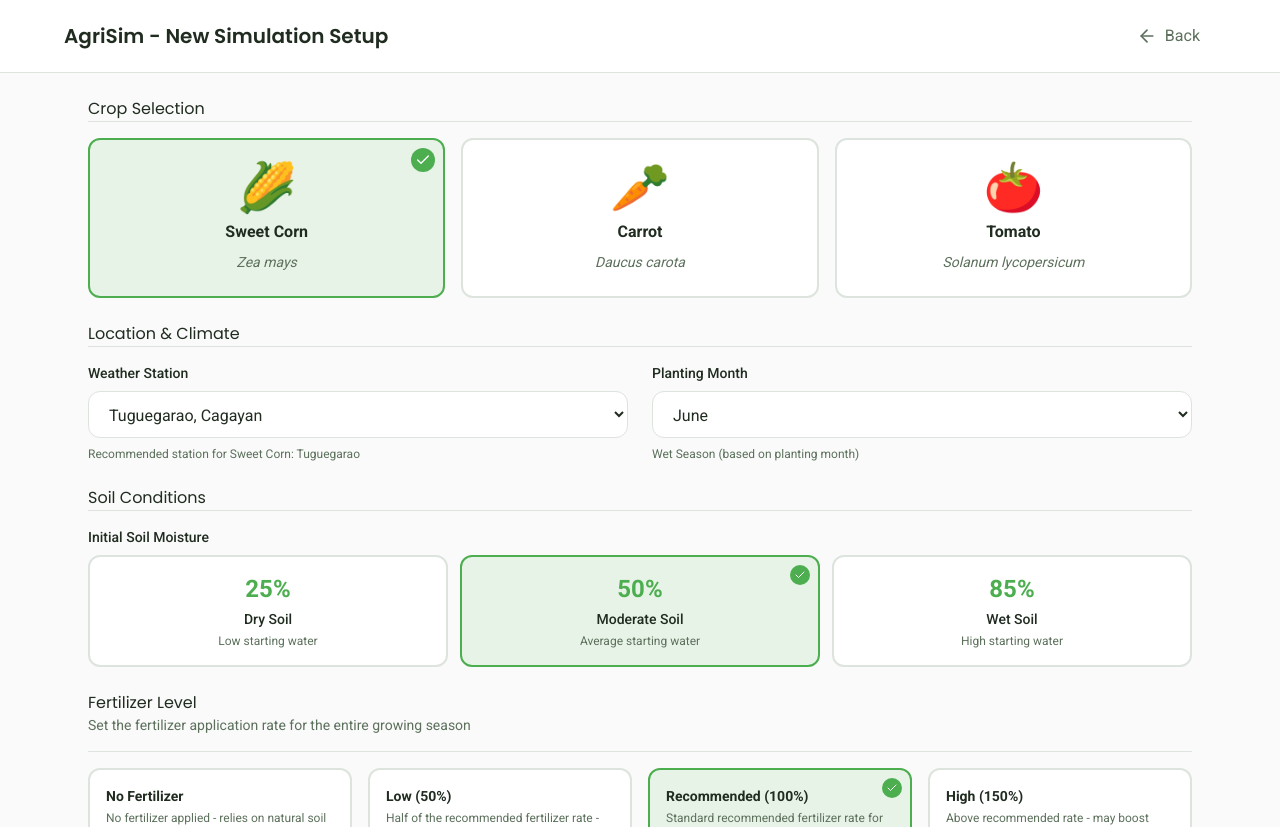
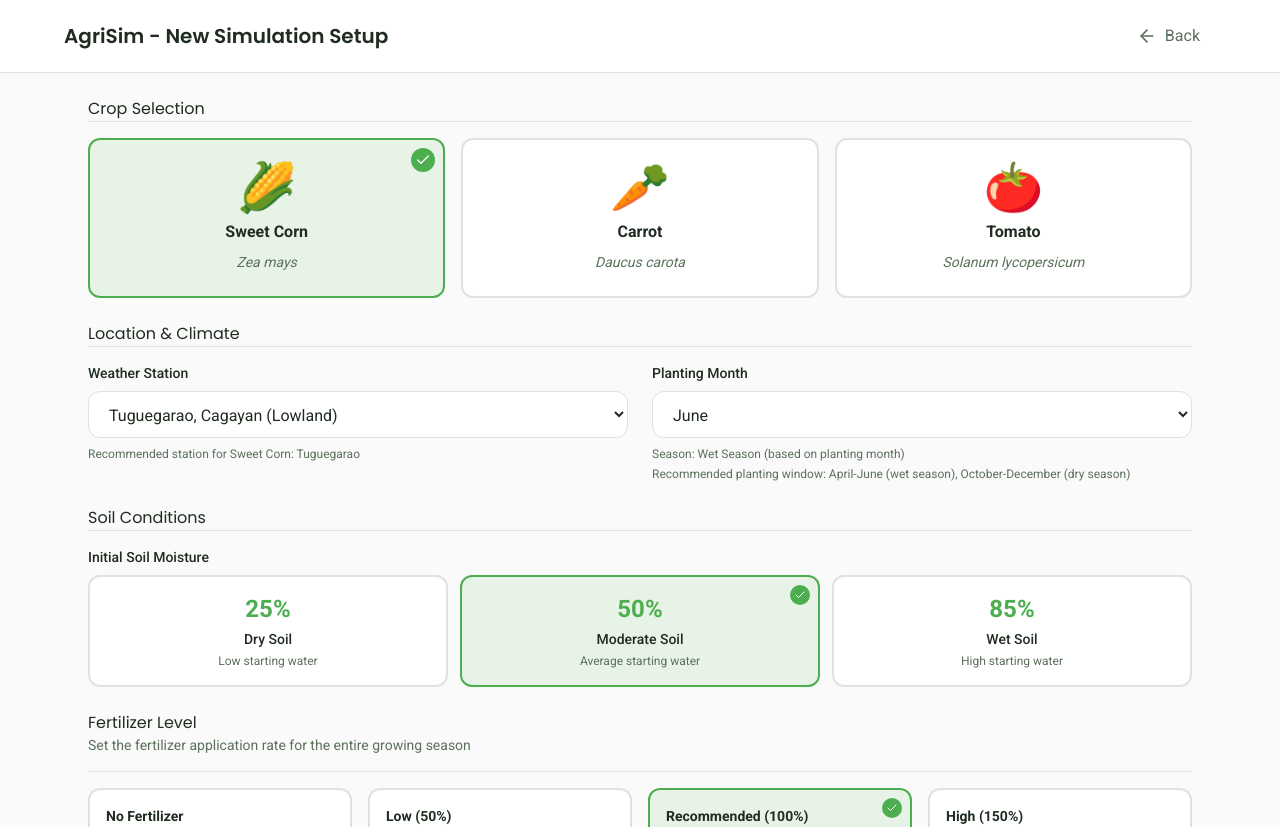
Before and after one commit to scarfniyato/AgriSim-Final, a React (Vite) app in the folder frontend/: page /scenario-setup in a window 1280 px wide. Shown: the top 827 px of the page. Built offline with nearby package versions, Linux system fonts and the light colour scheme; the HTML template or start-up script is replaced by a standard one.

Commit message:
label month

```diff
--- a/frontend/src/components/screens/ScenarioSetup.tsx
+++ b/frontend/src/components/screens/ScenarioSetup.tsx
@@ -16,6 +16,16 @@ const RECOMMENDED_STATION_LABEL_BY_CROP: Record<CropId, string> = {
   sweet_corn: 'Tuguegarao',
   tomato: 'Malaybalay',
   carrot: 'Baguio',
+};
+const WEATHER_STATION_OPTION_LABELS: Record<LocationId, string> = {
+  baguio_benguet: 'Baguio, Benguet (Highland)',
+  malaybalay_bukidnon: 'Malaybalay, Bukidnon (Mid-elevation)',
+  tuguegarao_cagayan: 'Tuguegarao, Cagayan (Lowland)',
+};
+const RECOMMENDED_PLANTING_WINDOW_BY_CROP: Record<CropId, string> = {
+  sweet_corn: 'Recommended planting window: April-June (wet season), October-December (dry season)',
+  carrot: 'Recommended planting window: Year-round in highlands; late October-February in low/mid elevation areas',
+  tomato: 'Recommended planting window: September-January in cooler areas; November-February in lowlands',
 };
 const SCENARIOS: { id: ScenarioId; name: string; description: string }[] = [
   { id: 'baseline', name: 'Recommended Practices (Baseline)', description: 'Standard agricultural practices with optimal management' },
@@ -206,7 +216,9 @@ export default function ScenarioSetup() {
                 className="w-full px-4 py-3 border border-border rounded-lg bg-card text-foreground focus:ring-2 focus:ring-primary focus:border-primary transition-all"
               >
                 {LOCATIONS.map((loc) => (
-                  <option key={loc} value={loc}>{getLocationDisplayName(loc)}</option>
+                  <option key={loc} value={loc}>
+                    {WEATHER_STATION_OPTION_LABELS[loc] ?? getLocationDisplayName(loc)}
+                  </option>
                 ))}
               </select>
               <p className="mt-2 text-xs text-muted-foreground">
@@ -226,7 +238,10 @@ export default function ScenarioSetup() {
                 ))}
               </select>
               <p className="mt-2 text-xs text-muted-foreground">
-                {selectedSeason === 'wet_season' ? 'Wet' : 'Dry'} Season (based on planting month)
+                Season: {selectedSeason === 'wet_season' ? 'Wet Season' : 'Dry Season'} (based on planting month)
+              </p>
+              <p className="mt-1 text-xs text-muted-foreground">
+                {RECOMMENDED_PLANTING_WINDOW_BY_CROP[selectedCrop]}
               </p>
             </div>
           </div>
```
Also changed, not shown: 1 other file (tests, documents, lock files or other folders).
